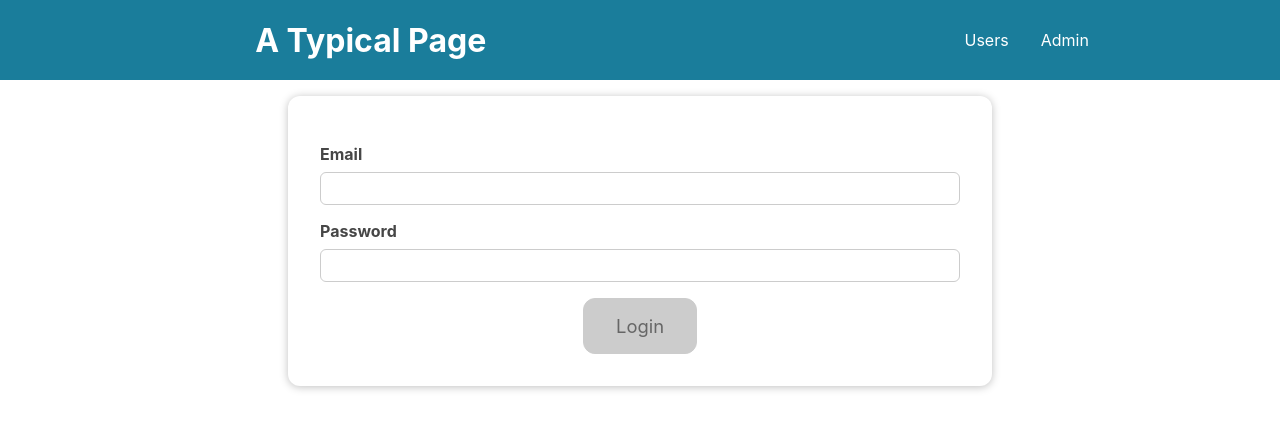
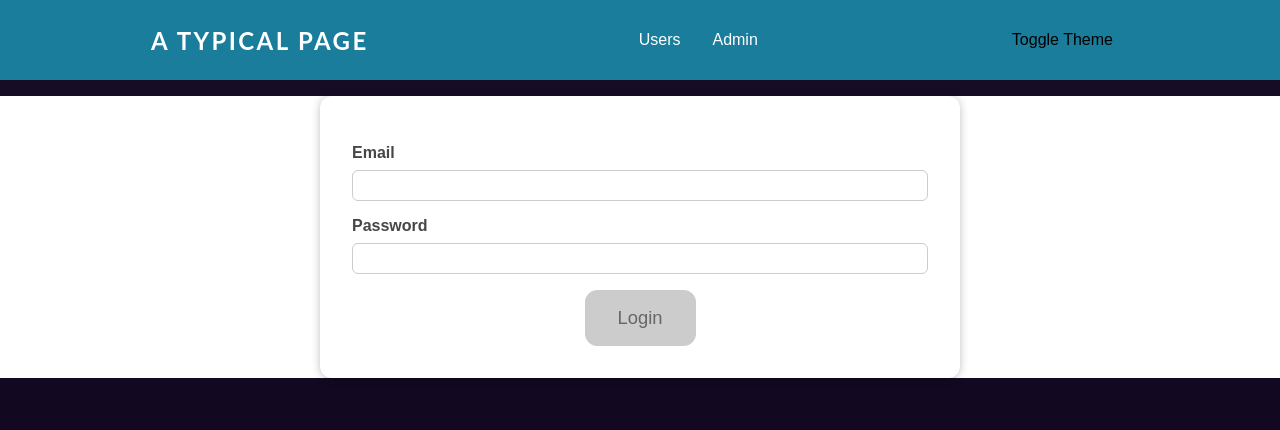
Before and after one commit to GreenBean0303/typicalPage, a React (Create React App) app in the folder my-app/: page / in a window 1280 px wide. Shown: the top 430 px of the page. Built offline with nearby package versions, Linux system fonts and the light colour scheme.

Commit message:
Ülesanne 7 - kujundusteema vahetamine nuppu vajutamisega

```diff
--- a/my-app/src/App.css
+++ b/my-app/src/App.css
@@ -36,3 +36,30 @@
     transform: rotate(360deg);
   }
 }
+/* App.css or index.css */
+.light {
+  background-color: #ffffff;
+  color: #000000;
+}
+
+.dark {
+  background-color: #121212;
+  color: #ffffff;
+}
+.light .card {
+  background-color: white;
+  color: black;
+}
+
+.dark .card {
+  background-color: #1e1e1e;
+  color: white;
+}
+
+.light .main-header {
+  background-color: rgb(26, 125, 155);
+}
+
+.dark .main-header {
+  background-color: #333;
+}
--- a/my-app/src/components/MainHeader/MainHeader.jsx
+++ b/my-app/src/components/MainHeader/MainHeader.jsx
@@ -1,11 +1,16 @@
 import './MainHeader.css';
 import Navigation from './Navigation';
+import { useContext } from 'react';
+import ThemeContext from '../../store/theme-content';
 
 const MainHeader = (props) => {
+  const themeCtx = useContext(ThemeContext);
+
   return (
-    <header className="main-header">
+    <header className={`main-header ${themeCtx.theme}`}>
       <h1>A Typical Page</h1>
       <Navigation onLogout={props.onLogout} />
+      <button onClick={themeCtx.toggleTheme}>Toggle Theme</button>
     </header>
   );
 };
--- a/my-app/src/index.css
+++ b/my-app/src/index.css
@@ -15,3 +15,63 @@ code {
   font-family: source-code-pro, Menlo, Monaco, Consolas, 'Courier New',
     monospace;
 }
+@import url('https://fonts.googleapis.com/css2?family=Raleway:wght@400;700&family=Lato:wght@400;700&display=swap');
+
+* {
+box-sizing: border-box;
+}
+
+body {
+margin: 0;
+font-family: 'Raleway', sans-serif;
+-webkit-font-smoothing: antialiased;
+-moz-osx-font-smoothing: grayscale;
+background: linear-gradient(#180d27, #0c0219);
+color: #e5d9f1;
+min-height: 100vh;
+}
+
+#app {
+margin: 2rem auto;
+padding: 1rem;
+width: 90%;
+max-width: 50rem;
+text-align: center;
+border-radius: 6px;
+box-shadow: 0 0 8px rgba(0, 0, 0, 0.3);
+}
+
+#app.light {
+background: linear-gradient(#e5d9f1, #e5d9f1);
+color: #180d27;
+}
+
+#app.dark {
+background: linear-gradient(#341f4f, #2a0c52);
+color: #e5d9f1;
+}
+
+header {
+display: flex;
+justify-content: space-between;
+align-items: center;
+padding: 1rem;
+}
+
+h1 {
+letter-spacing: 0.15rem;
+font-family: 'Lato', sans-serif;
+text-transform: uppercase;
+font-size: 1.5rem;
+margin: 0;
+}
+
+header button {
+background: none;
+border: none;
+color: inherit;
+cursor: pointer;
+font-size: 1rem;
+margin: 0 0.5rem;
+padding: 0.25rem 0.5rem;
+}
--- /dev/null
+++ b/my-app/src/store/theme-content.jsx
@@ -0,0 +1,23 @@
+// src/store/theme-context.jsx
+import { createContext, useState } from 'react';
+
+const ThemeContext = createContext({
+  theme: 'light',
+  toggleTheme: () => {}
+});
+
+export const ThemeProvider = (props) => {
+  const [theme, setTheme] = useState('light');
+
+  const toggleThemeHandler = () => {
+    setTheme((prevTheme) => (prevTheme === 'light' ? 'dark' : 'light'));
+  };
+
+  return (
+    <ThemeContext.Provider value={{ theme, toggleTheme: toggleThemeHandler }}>
+      <div className={theme}>{props.children}</div>
+    </ThemeContext.Provider>
+  );
+};
+
+export default ThemeContext;
```
Also changed, not shown: my-app/src/App.jsx (+5 -7 lines).
